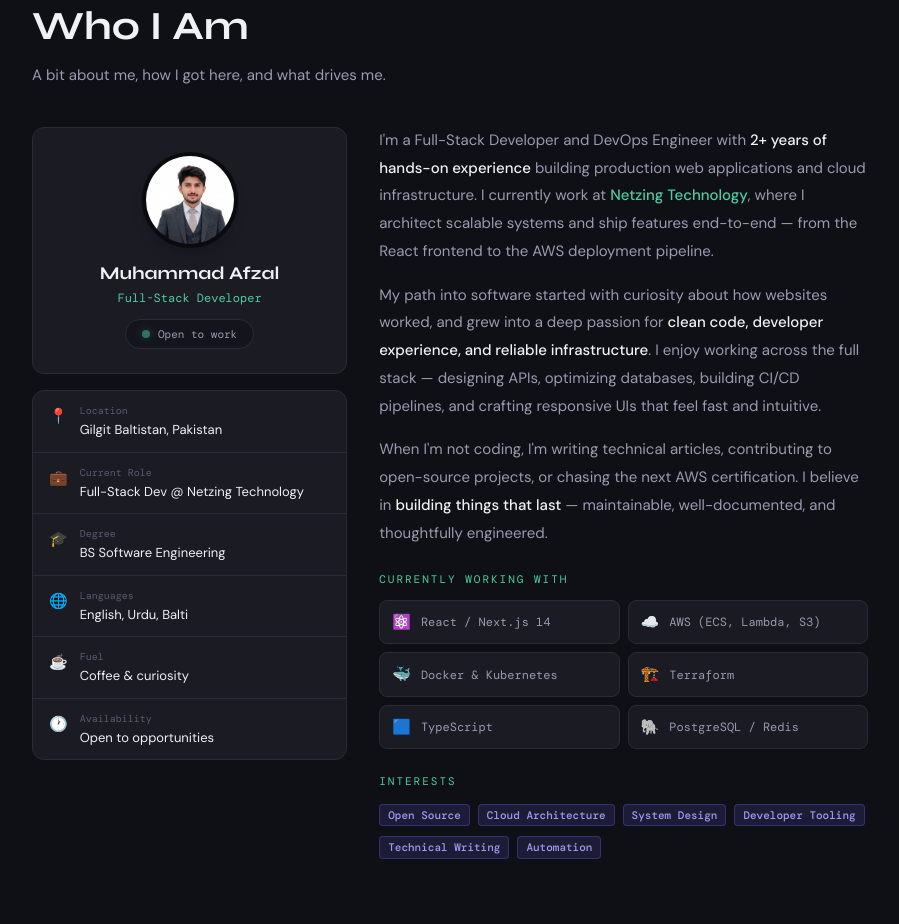
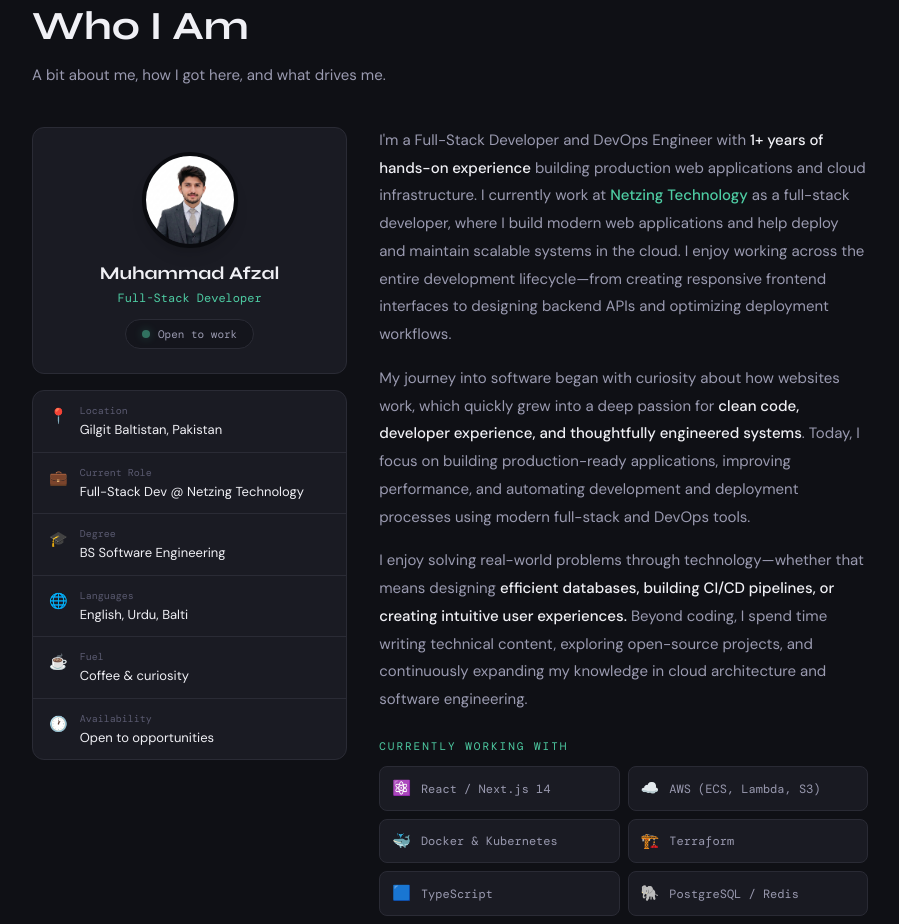
Before and after one commit to afzalbalghari/afzalbalghari-dev, a Next.js app: page / in a window 1280 px wide. Shown: the part 860-1784 px from the top of the page, without its empty margins (190-1089 px from the left). Built offline with nearby package versions, Linux system fonts and the light colour scheme.

Commit message:
update aboutSection

```diff
--- a/src/components/sections/AboutSection.tsx
+++ b/src/components/sections/AboutSection.tsx
@@ -96,9 +96,9 @@ export function AboutSection() {
           <motion.div variants={fadeRight} className="md:col-span-3 flex flex-col gap-6">
             <div className="flex flex-col gap-4">
               {[
-                <>I'm a Full-Stack Developer and DevOps Engineer with <span className="text-text-primary font-medium">2+ years of hands-on experience</span> building production web applications and cloud infrastructure. I currently work at <span className="text-accent-teal font-medium">Netzing Technology</span>, where I architect scalable systems and ship features end-to-end — from the React frontend to the AWS deployment pipeline.</>,
-                <>My path into software started with curiosity about how websites worked, and grew into a deep passion for <span className="text-text-primary font-medium">clean code, developer experience, and reliable infrastructure</span>. I enjoy working across the full stack — designing APIs, optimizing databases, building CI/CD pipelines, and crafting responsive UIs that feel fast and intuitive.</>,
-                <>When I'm not coding, I'm writing technical articles, contributing to open-source projects, or chasing the next AWS certification. I believe in <span className="text-text-primary font-medium">building things that last</span> — maintainable, well-documented, and thoughtfully engineered.</>,
+                <>I'm a Full-Stack Developer and DevOps Engineer with <span className="text-text-primary font-medium">1+ years of hands-on experience</span> building production web applications and cloud infrastructure. I currently work at <span className="text-accent-teal font-medium">Netzing Technology</span> as a full-stack developer, where I build modern web applications and help deploy and maintain scalable systems in the cloud. I enjoy working across the entire development lifecycle—from creating responsive frontend interfaces to designing backend APIs and optimizing deployment workflows.</>,
+                <>My journey into software began with curiosity about how websites work, which quickly grew into a deep passion for <span className="text-text-primary font-medium">clean code, developer experience, and thoughtfully engineered systems</span>. Today, I focus on building production-ready applications, improving performance, and automating development and deployment processes using modern full-stack and DevOps tools.</>,
+                <>I enjoy solving real-world problems through technology—whether that means designing <span className="text-text-primary font-medium">efficient databases, building CI/CD pipelines, or creating intuitive user experiences.</span> Beyond coding, I spend time writing technical content, exploring open-source projects, and continuously expanding my knowledge in cloud architecture and software engineering.</>,
               ].map((para, i) => (
                 <motion.p
                   key={i}
```
